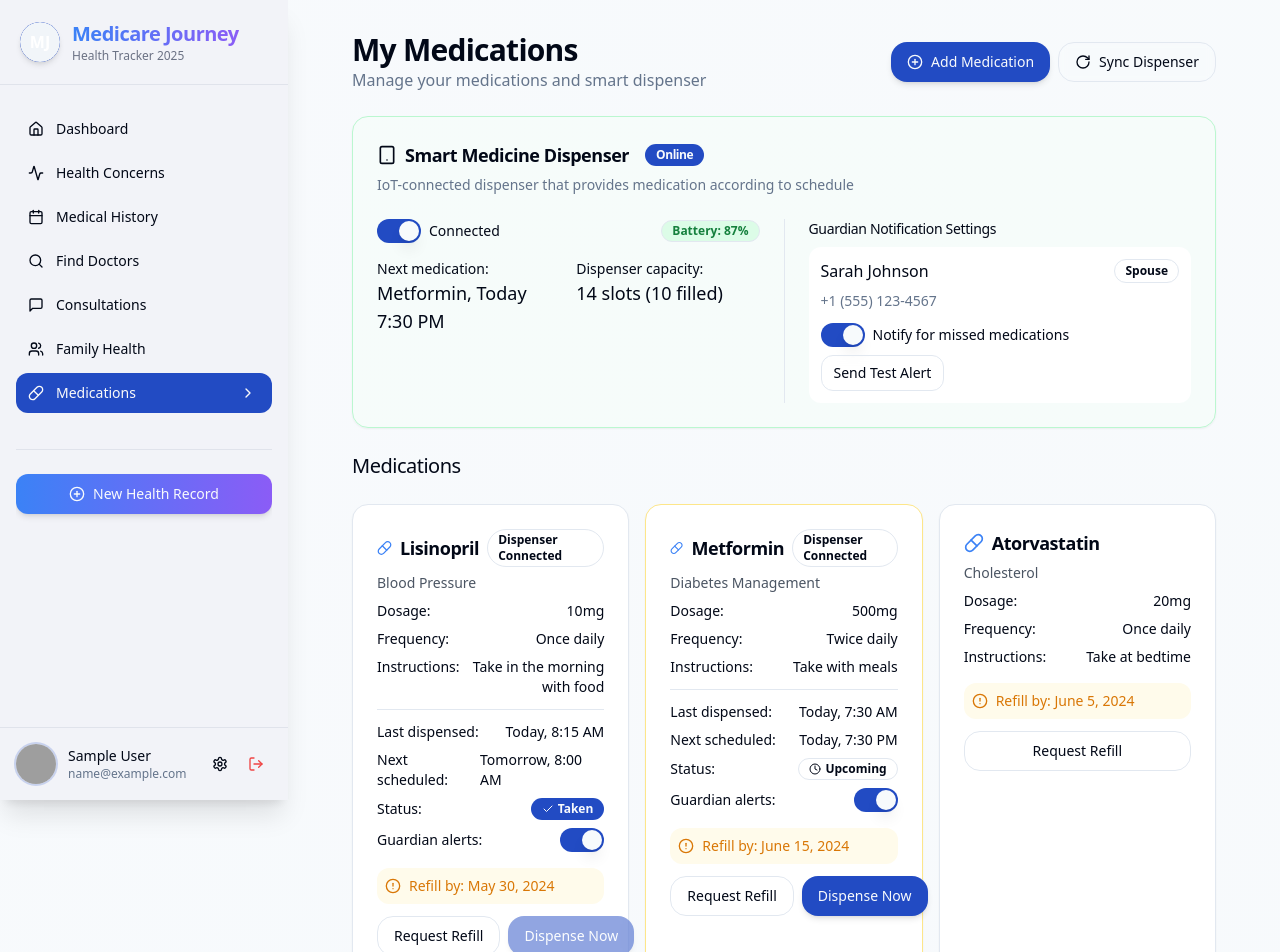
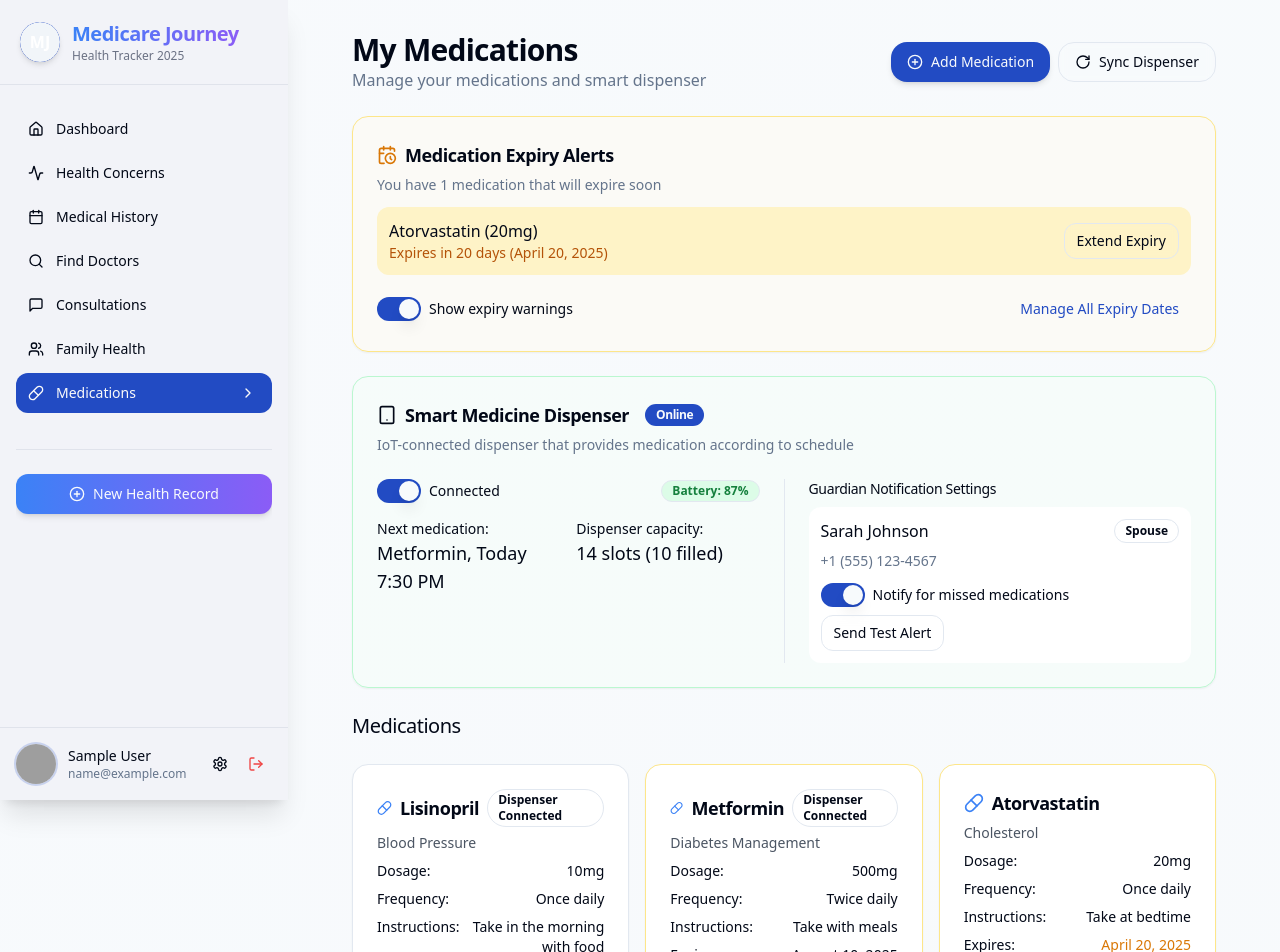
Before and after one commit to Rexorist/medicarejourney, a React (Vite) app: page /medications in a window 1280 px wide. Shown: the top 952 px of the page. Built offline with nearby package versions, Linux system fonts and the light colour scheme; sample sign-in values are in the browser's storage; grey boxes are pictures that could not be loaded.

Commit message:
Add medicine expiry reminder feature

```diff
--- a/src/pages/Medications.tsx
+++ b/src/pages/Medications.tsx
@@ -1,6 +1,6 @@
 import { AppLayout } from "@/components/layout/AppLayout";
 import { Card, CardContent, CardHeader, CardTitle, CardDescription, CardFooter } from "@/components/ui/card";
-import { Calendar, Clock, AlertCircle, Pill, PlusCircle, Tablet, Bell, Check, RotateCw } from "lucide-react";
+import { Calendar, Clock, AlertCircle, Pill, PlusCircle, Tablet, Bell, Check, RotateCw, CalendarClock } from "lucide-react";
 import { Button } from "@/components/ui/button";
 import { useState } from "react";
 import { useToast } from "@/hooks/use-toast";
@@ -9,6 +9,7 @@ import { Label } from "@/components/ui/label";
 import { Badge } from "@/components/ui/badge";
 import { Alert, AlertTitle, AlertDescription } from "@/components/ui/alert";
 import { Separator } from "@/components/ui/separator";
+import { differenceInDays, parse, isBefore } from "date-fns";
 
 interface Medication {
   id: string;
@@ -17,6 +18,7 @@ interface Medication {
   frequency: string;
   purpose: string;
   refillDate?: string;
+  expiryDate?: string;
   instructions?: string;
   dispenserConnected?: boolean;
   lastDispensed?: string;
@@ -40,7 +42,8 @@ export default function Medications() {
       dosage: "10mg",
       frequency: "Once daily",
       purpose: "Blood Pressure",
-      refillDate: "May 30, 2024",
+      refillDate: "May 30, 2025",
+      expiryDate: "June 15, 2025",
       instructions: "Take in the morning with food",
       dispenserConnected: true,
       lastDispensed: "Today, 8:15 AM",
@@ -54,7 +57,8 @@ export default function Medications() {
       dosage: "500mg",
       frequency: "Twice daily",
       purpose: "Diabetes Management",
-      refillDate: "June 15, 2024",
+      refillDate: "June 15, 2025",
+      expiryDate: "August 10, 2025",
       instructions: "Take with meals",
       dispenserConnected: true,
       lastDispensed: "Today, 7:30 AM",
@@ -68,7 +72,8 @@ export default function Medications() {
       dosage: "20mg",
       frequency: "Once daily",
       purpose: "Cholesterol",
-      refillDate: "June 5, 2024",
+      refillDate: "June 5, 2025",
+      expiryDate: "April 20, 2025",
       instructions: "Take at bedtime",
       dispenserConnected: false,
       guardianAlert: false
@@ -86,7 +91,43 @@ export default function Medications() {
 
   const [isDispenserConnected, setIsDispenserConnected] = useState(true);
   const [dispenserStatus, setDispenserStatus] = useState("Online");
+  const [showExpiryWarnings, setShowExpiryWarnings] = useState(true);
   const { toast } = useToast();
+
+  const getExpiryStatus = (expiryDate?: string) => {
+    if (!expiryDate) return null;
+
+    try {
+      const expiry = parse(expiryDate, "MMMM d, yyyy", new Date());
+      const today = new Date();
+
+      if (isBefore(expiry, today)) {
+        return { status: 'expired', daysLeft: 0 };
+      }
+
+      const daysLeft = differenceInDays(expiry, today);
+
+      if (daysLeft <= 30) {
+        return { status: 'expiring-soon', daysLeft };
+      }
+
+      return { status: 'valid', daysLeft };
+    } catch (error) {
+      console.error("Error parsing date:", error);
+      return null;
+    }
+  };
+
+  const expiringMedications = medications.filter(med => {
+    const expiryStatus = getExpiryStatus(med.expiryDate);
+    return expiryStatus && (expiryStatus.status === 'expired' || expiryStatus.status === 'expiring-soon');
+  }).sort((a, b) => {
+    const expiryA = getExpiryStatus(a.expiryDate);
+    const expiryB = getExpiryStatus(b.expiryDate);
+
+    if (!expiryA || !expiryB) return 0;
+    return expiryA.daysLeft - expiryB.daysLeft;
+  });
 
   const handleRequestRefill = (id: string) => {
     toast({
@@ -182,6 +223,23 @@ export default function Medications() {
     }));
   };
 
+  const handleExtendExpiry = (id: string) => {
+    toast({
+      title: "Expiry Date Extended",
+      description: "The expiry date for this medication has been updated."
+    });
+  };
+
+  const handleToggleExpiryWarnings = () => {
+    setShowExpiryWarnings(!showExpiryWarnings);
+    toast({
+      title: showExpiryWarnings ? "Expiry Warnings Disabled" : "Expiry Warnings Enabled",
+      description: showExpiryWarnings
+        ? "You will no longer receive expiry warnings for your medications."
+        : "You will now receive warnings when your medications are about to expire."
+    });
+  };
+
   return (
     <AppLayout>
       <div className="container mx-auto space-y-6">
@@ -202,7 +260,61 @@ export default function Medications() {
           </div>
         </div>
 
-        {/* Smart Dispenser Status Card */}
+        {showExpiryWarnings && expiringMedications.length > 0 && (
+          <Card className="border-amber-200 bg-amber-50/40">
+            <CardHeader className="pb-3">
+              <CardTitle className="flex items-center gap-2 text-lg">
+                <CalendarClock className="h-5 w-5 text-amber-600" />
+                Medication Expiry Alerts
+              </CardTitle>
+              <CardDescription>
+                You have {expiringMedications.length} medication{expiringMedications.length !== 1 ? 's' : ''} that will expire soon
+              </CardDescription>
+            </CardHeader>
+            <CardContent>
+              <div className="space-y-3">
+                {expiringMedications.map(med => {
+                  const expiryStatus = getExpiryStatus(med.expiryDate);
+                  const isExpired = expiryStatus?.status === 'expired';
+
+                  return (
+                    <div key={`expiry-${med.id}`} className={`flex justify-between items-center p-3 rounded-md ${isExpired ? 'bg-red-100' : 'bg-amber-100'}`}>
+                      <div>
+                        <p className="font-medium">{med.name} ({med.dosage})</p>
+                        <p className="text-sm">
+                          {isExpired
+                            ? <span className="text-red-600 font-semibold">Expired on {med.expiryDate}</span>
+                            : <span className="text-amber-700">Expires in {expiryStatus?.daysLeft} days ({med.expiryDate})</span>
+                          }
+                        </p>
+                      </div>
+                      <Button
+                        size="sm"
+                        variant={isExpired ? "destructive" : "outline"}
+                        onClick={() => handleExtendExpiry(med.id)}
+                      >
+                        {isExpired ? "Replace Medication" : "Extend Expiry"}
+                      </Button>
+                    </div>
+                  );
+                })}
+              </div>
+
+              <div className="flex justify-between items-center mt-4">
+                <div className="flex items-center space-x-2">
+                  <Switch
+                    id="expiry-warnings"
+                    checked={showExpiryWarnings}
+                    onCheckedChange={handleToggleExpiryWarnings}
+                  />
+                  <Label htmlFor="expiry-warnings">Show expiry warnings</Label>
+                </div>
+                <Button variant="link" size="sm">Manage All Expiry Dates</Button>
+              </div>
+            </CardContent>
+          </Card>
+        )}
+
         <Card className={isDispenserConnected ? "border-green-200 bg-green-50/30" : "border-amber-200 bg-amber-50/30"}>
           <CardHeader>
             <CardTitle className="flex items-center gap-2 text-lg">
@@ -321,11 +433,18 @@ export default function Medications() {
           </Card>
         ) : (
           <div className="grid grid-cols-1 md:grid-cols-2 lg:grid-cols-3 gap-4">
-            {medications.map((medication) => (
-              <Card key={medication.id} className={
+            {medications.map((medication) => {
+              const expiryStatus = getExpiryStatus(medication.expiryDate);
+              const expiryClass =
+                expiryStatus?.status === 'expired' ? "border-red-200 shadow-sm" :
+                expiryStatus?.status === 'expiring-soon' ? "border-amber-200 shadow-sm" : "";
+
+              const statusClass =
                 medication.status === 'missed' ? "border-red-200 shadow-sm" :
-                medication.status === 'upcoming' ? "border-amber-200 shadow-sm" : ""
-              }>
+                medication.status === 'upcoming' ? "border-amber-200 shadow-sm" : "";
+
+              return (
+                <Card key={medication.id} className={`${expiryClass} ${statusClass}`}>
                   <CardHeader className="pb-2">
                     <div className="flex items-center gap-2">
                       <Pill className="h-5 w-5 text-medical-blue" />
@@ -350,6 +469,16 @@ export default function Medications() {
                         <div className="flex justify-between">
                           <span className="font-medium">Instructions:</span>
                           <span className="text-right max-w-[60%]">{medication.instructions}</span>
+                        </div>
+                      )}
+
+                      {medication.expiryDate && (
+                        <div className="flex justify-between">
+                          <span className="font-medium">Expires:</span>
+                          <span className={
+                            expiryStatus?.status === 'expired' ? "text-red-600 font-medium" :
+                            expiryStatus?.status === 'expiring-soon' ? "text-amber-600" : ""
+                          }>{medication.expiryDate}</span>
                         </div>
                       )}
 
@@ -416,7 +545,8 @@ export default function Medications() {
                     </div>
                   </CardContent>
                 </Card>
-            ))}
+              );
+            })}
           </div>
         )}
 
```
Lines whose indentation alone changed are shown as unchanged.
